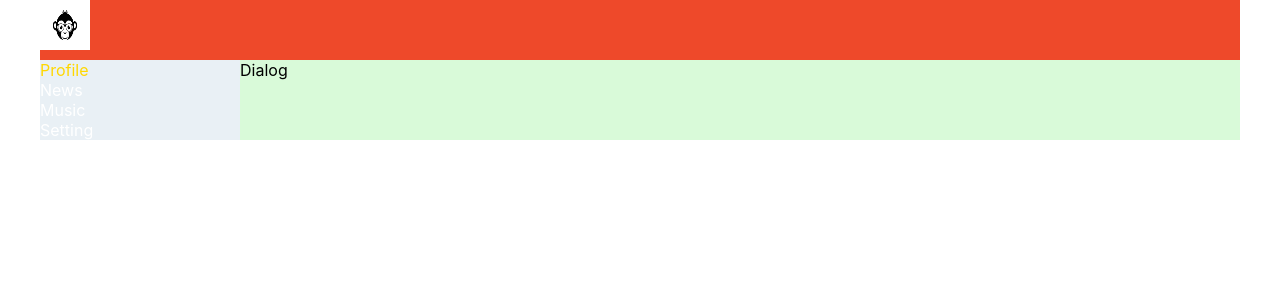
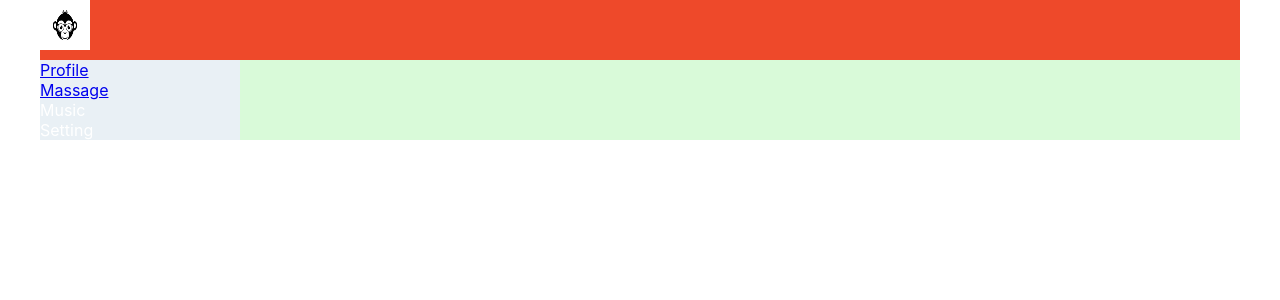
Before and after one commit to shuyanov/SocialNetwork, a React (Create React App) app: page / in a window 1280 px wide. Shown: the top 300 px of the page. Built offline with nearby package versions, Linux system fonts and the light colour scheme.

Commit message:
add routerDom19.1

```diff
--- a/package.json
+++ b/package.json
@@ -8,6 +8,7 @@
     "@testing-library/user-event": "^13.5.0",
     "react": "^18.2.0",
     "react-dom": "^18.2.0",
+    "react-router-dom": "^6.6.1",
     "react-scripts": "5.0.1",
     "web-vitals": "^2.1.4"
   },
--- a/src/App.js
+++ b/src/App.js
@@ -3,18 +3,24 @@
 import Profile from './components/Profile/Profile';
 import Header from './components/Header/Header';
 import NavBar from './components/NavBar/NavBar';
-import Dialog from './components/Dialog/Dialog';
+import Dialogs from './components/Dialog/Dialog';
+
+import { BrowserRouter, Routes, Route } from "react-router-dom";
 
 const App = () => {
   return (
-    <div className="app-wrapper">
-      <Header />
-      <NavBar />
-      <div className='app-wrapper-content'>
-        <Dialog />
+    <BrowserRouter>
+      <div className="app-wrapper">
+        <Header />
+        <NavBar />
+        <div className='app-wrapper-content'>
+          <Routes>
+            <Route path="/dialog" element={<Dialogs />} />
+            <Route path="/profile" element={<Profile />} />
+          </Routes>
+        </div>
       </div>
-      {/* <Profile /> */}
-    </div>
+    </BrowserRouter>
   );
 }
 
--- a/src/components/NavBar/NavBar.jsx
+++ b/src/components/NavBar/NavBar.jsx
@@ -4,10 +4,10 @@
     return (
         <nav className={classes.nav}>
         <div className={`${classes.item} ${classes.active}`}>
-          <a> Profile </a>
+          <a href='/profile'> Profile </a>
         </div>
         <div className={classes.item}>
-          <a> News </a>
+          <a href='/dialog'> Massage </a>
         </div>
         <div className={classes.item}>
           <a> Music </a>
```
Also changed, not shown: 1 other file (tests, documents, lock files or other folders).
